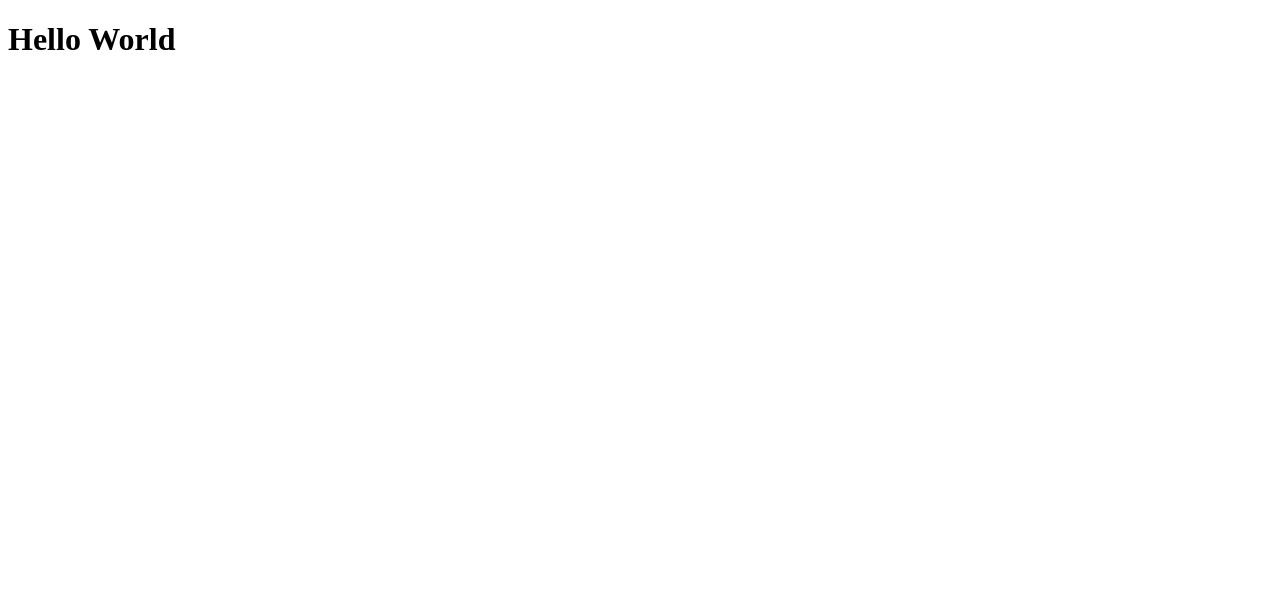
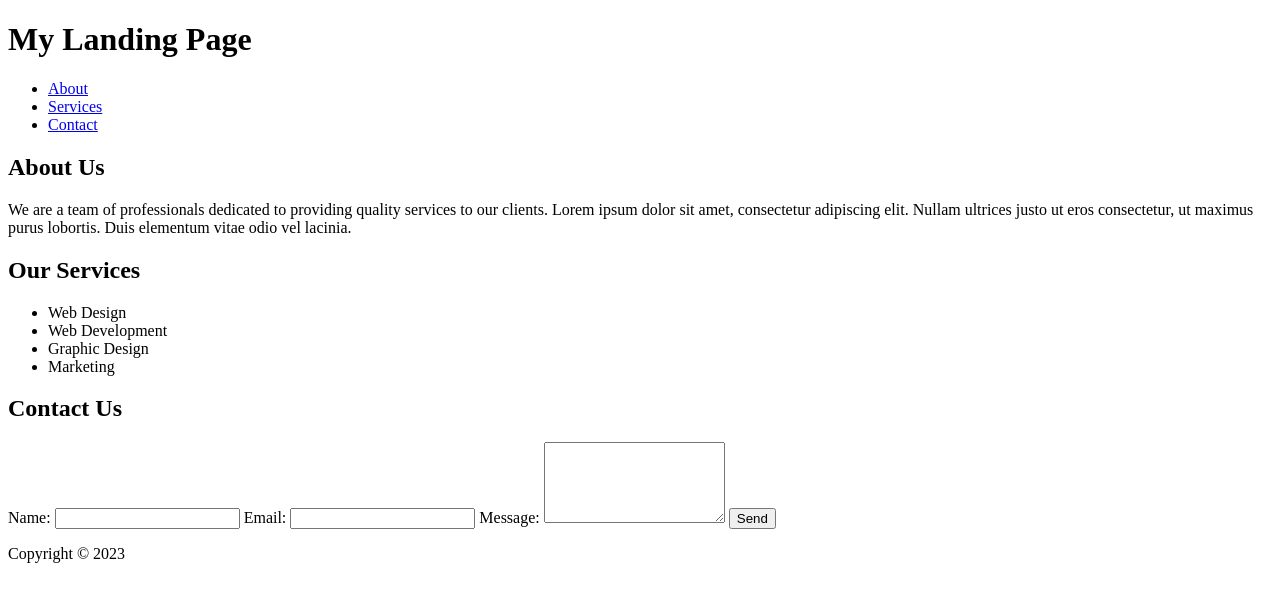
Before and after one commit to Woootah/test, a plain HTML site: page index.html in a window 1280 px wide. Drawn offline with Linux system fonts and the light colour scheme.

Commit message:
Added landing page html structure

```diff
--- a/index.html
+++ b/index.html
@@ -1,12 +1,51 @@
 <!DOCTYPE html>
-<html lang="en">
+<html>
 <head>
-    <meta charset="UTF-8">
-    <meta http-equiv="X-UA-Compatible" content="IE=edge">
-    <meta name="viewport" content="width=device-width, initial-scale=1.0">
-    <title>Document</title>
+	<title>My Landing Page</title>
+	<meta charset="UTF-8">
+	<meta name="viewport" content="width=device-width, initial-scale=1.0">
+	<link rel="stylesheet" href="style.css">
 </head>
 <body>
-    <h1>Hello World</h1>
+	<header>
+		<h1>My Landing Page</h1>
+		<nav>
+			<ul>
+				<li><a href="#about">About</a></li>
+				<li><a href="#services">Services</a></li>
+				<li><a href="#contact">Contact</a></li>
+			</ul>
+		</nav>
+	</header>
+	<main>
+		<section id="about">
+			<h2>About Us</h2>
+			<p>We are a team of professionals dedicated to providing quality services to our clients. Lorem ipsum dolor sit amet, consectetur adipiscing elit. Nullam ultrices justo ut eros consectetur, ut maximus purus lobortis. Duis elementum vitae odio vel lacinia.</p>
+		</section>
+		<section id="services">
+			<h2>Our Services</h2>
+			<ul>
+				<li>Web Design</li>
+				<li>Web Development</li>
+				<li>Graphic Design</li>
+				<li>Marketing</li>
+			</ul>
+		</section>
+		<section id="contact">
+			<h2>Contact Us</h2>
+			<form action="#" method="POST">
+				<label for="name">Name:</label>
+				<input type="text" id="name" name="name" required>
+				<label for="email">Email:</label>
+				<input type="email" id="email" name="email" required>
+				<label for="message">Message:</label>
+				<textarea id="message" name="message" rows="5" required></textarea>
+				<button type="submit">Send</button>
+			</form>
+		</section>
+	</main>
+	<footer>
+		<p>Copyright &copy; 2023</p>
+	</footer>
 </body>
 </html>
```
